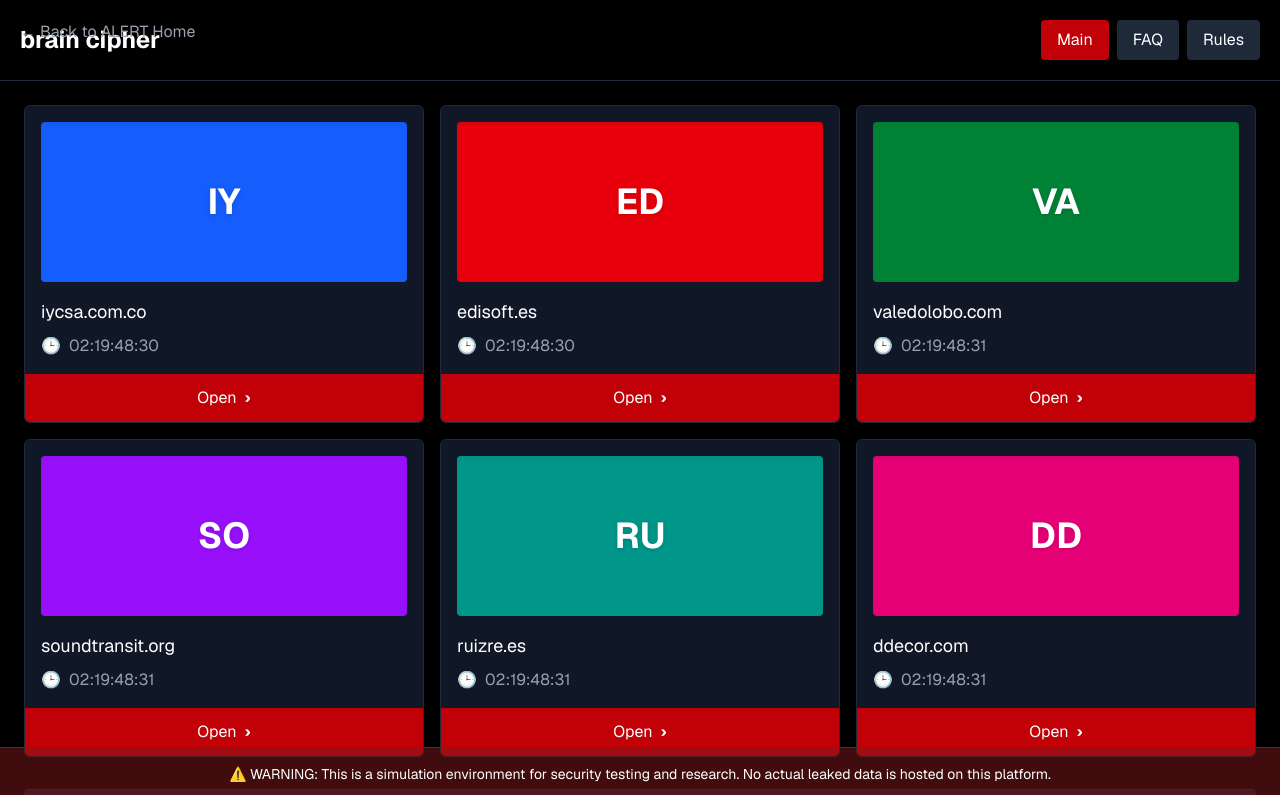
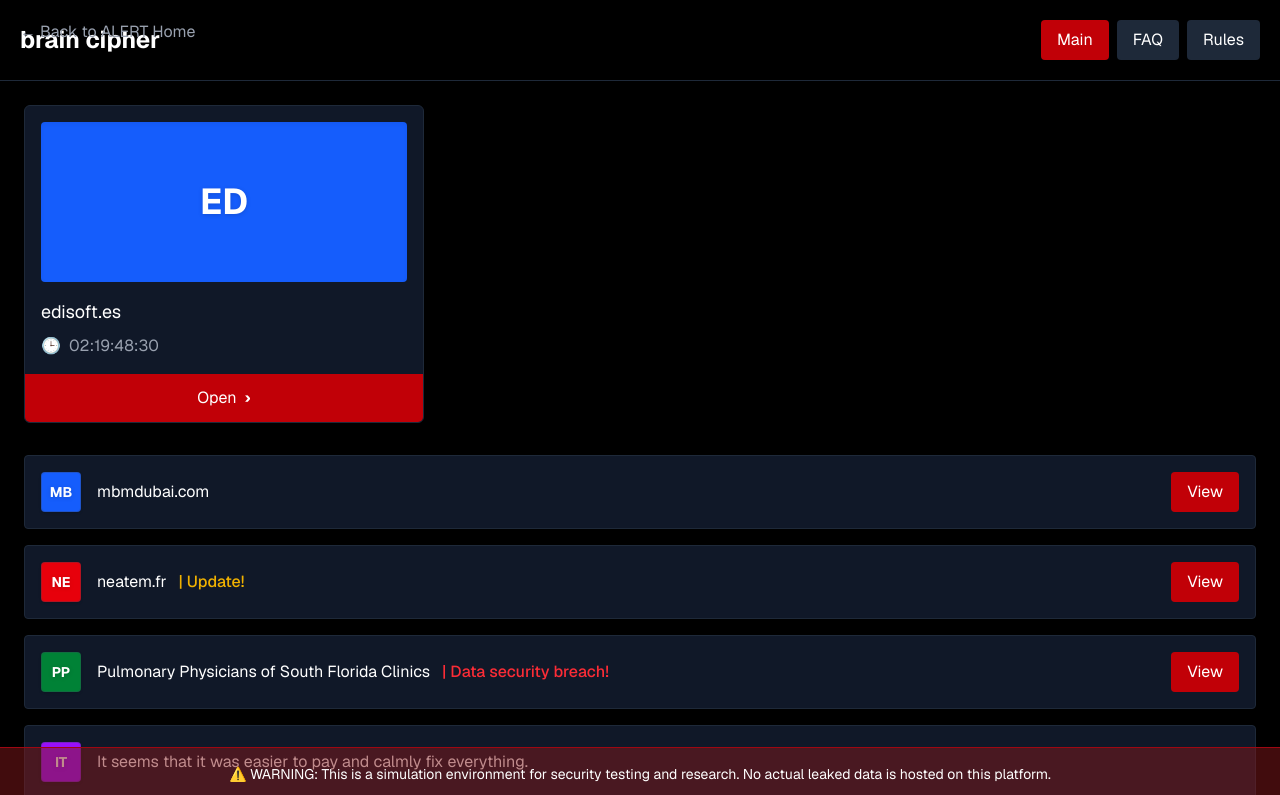
Before and after one commit to Melvin2306/alert-monitoring-testing, a Next.js app: page /brain-cipher in a window 1280 px wide. Shown: the top 795 px of the page. Built offline with nearby package versions, Linux system fonts and the light colour scheme.

Commit message:
deleted for testing

```diff
--- a/app/0mega/page.tsx
+++ b/app/0mega/page.tsx
@@ -7,49 +7,9 @@
   // Table data
   const leakedData = [
     {
-      company: "Rotorcraft Leasing Company",
-      leaked: "100%",
-      tags: "Helicopter support, pilot training, fueling service, maintenance",
-      size: "1.54 TB",
-      date: "2024-01-17",
-      downloads: "open",
-    },
-    {
-      company: "US Liner Company & American Made LLC",
-      leaked: "100%",
-      tags: "Industrial engineering, manufacturing, advanced materials, thermoplastic composite solutions",
-      size: "712 GB",
-      date: "2024-01-17",
-      downloads: "open",
-    },
-    {
-      company: "Aviacode (GeBBS)",
-      leaked: "100%",
-      tags: "Medical coding, outsourced coding, auditing & consulting",
-      size: "235 GB",
-      date: "2023-02-11",
-      downloads: "open",
-    },
-    {
-      company: "Nextlabs",
-      leaked: "100%",
-      tags: "Business services, security software & IT services, risk management software",
-      size: "298 GB",
-      date: "2022-10-03",
-      downloads: "open",
-    },
-    {
       company: "Maxey Moverley",
       leaked: "100%",
       tags: "Electronics repair & refurbishment, technical service, CCTV",
-      size: "152 GB",
-      date: "2022-05-23",
-      downloads: "open",
-    },
-    {
-      company: "Acme Inc.",
-      leaked: "100%",
-      tags: "Education, high school, college, university, online learning",
       size: "152 GB",
       date: "2022-05-23",
       downloads: "open",
--- a/app/brain-cipher/page.tsx
+++ b/app/brain-cipher/page.tsx
@@ -14,14 +14,7 @@
 
 export default function BrainCipherPage() {
   // Data for the company cards at the top
-  const featuredCompanies = [
-    { name: "iycsa.com.co", timestamp: "02:19:48:30" },
-    { name: "edisoft.es", timestamp: "02:19:48:30" },
-    { name: "valedolobo.com", timestamp: "02:19:48:31" },
-    { name: "soundtransit.org", timestamp: "02:19:48:31" },
-    { name: "ruizre.es", timestamp: "02:19:48:31" },
-    { name: "ddecor.com", timestamp: "02:19:48:31" },
-  ];
+  const featuredCompanies = [{ name: "edisoft.es", timestamp: "02:19:48:30" }];
 
   // Data for the list entries below
   const leakEntries: LeakEntry[] = [
@@ -36,7 +29,6 @@
       isPaid: true,
     },
     { name: "Royce Corporation" },
-    { name: "Acme Inc." },
     { name: "G-ONE AUTO PARTS DE MÉXICO, S.A. DE C.V." },
     { name: "COOPERATIVA TELEFONICA DE CALAFATE LTD." },
     { name: "Basilio Advogados" },
```
